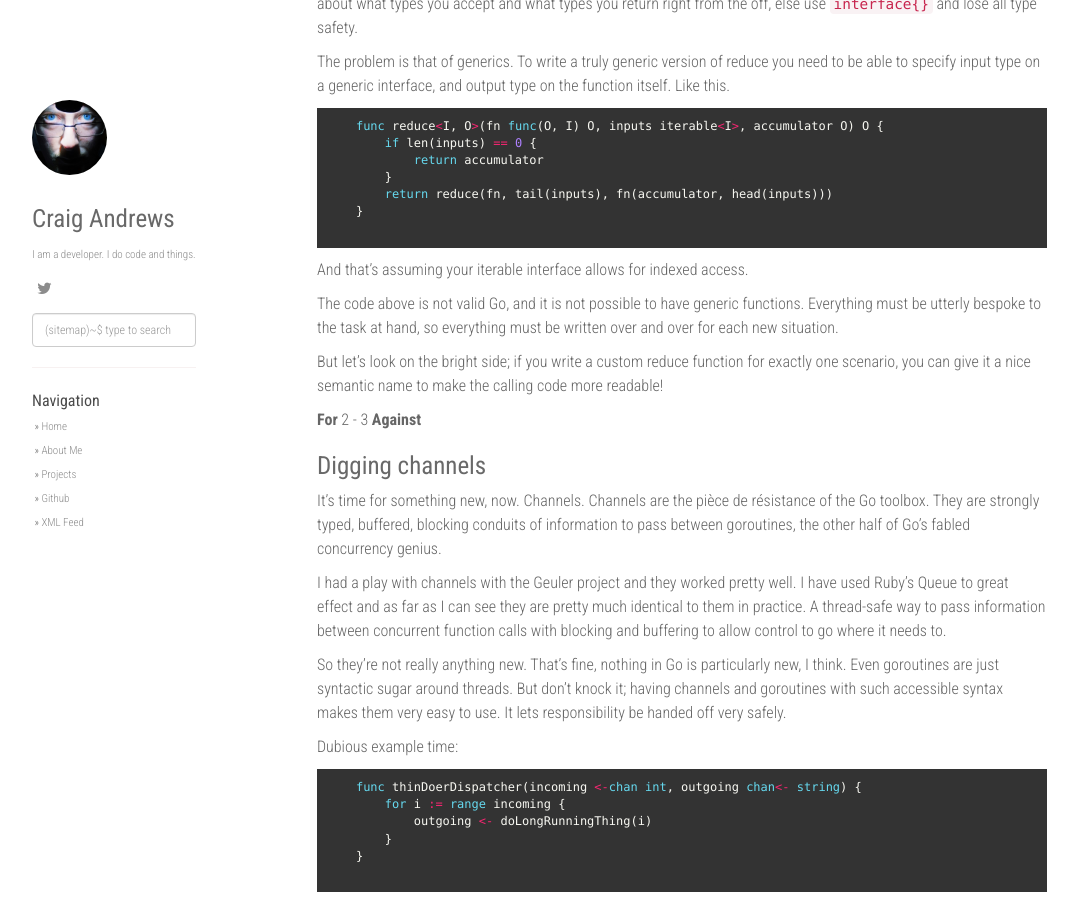
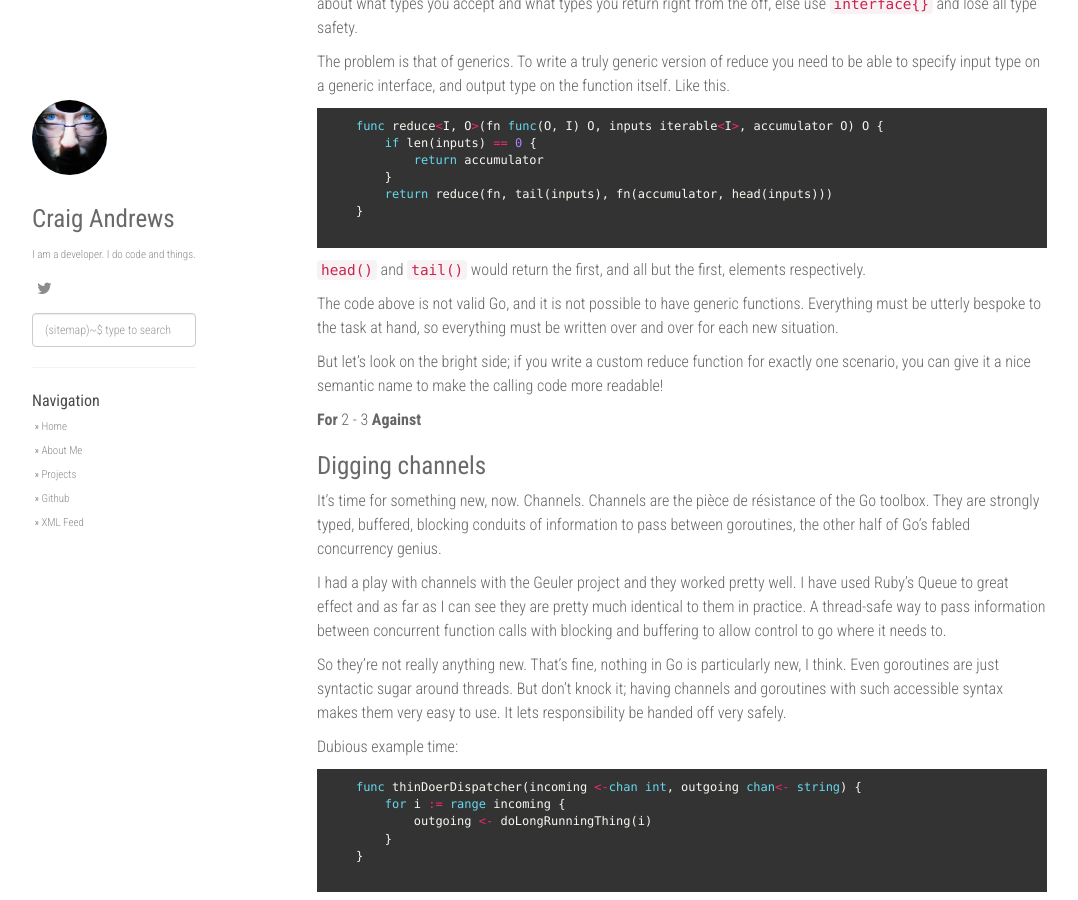
Before and after one commit to doozr/doozr.github.io, a Jekyll site: the page built from _posts/2016-07-05-get-up-and-go.md, in a window 1280 px wide and 900 px high, scrolled down 4758 px. Shown: the whole window, without its empty margins (53-1131 px from the left). Built offline with Jekyll 4.4.1, drawn with Linux system fonts in a browser that asks for light colours; nearby versions of some CDN libraries; comment, search, counter and statistics services are not loaded.

Commit message:
Head and tail are not indexed

```diff
--- a/_posts/2016-07-05-get-up-and-go.md
+++ b/_posts/2016-07-05-get-up-and-go.md
@@ -309,7 +309,8 @@ and output type on the function itself. Like this.
     }
     {% endhighlight %}
 
-And that's assuming your iterable interface allows for indexed access.
+`head()` and `tail()` would return the first, and all but the first,
+elements respectively.
 
 The code above is not valid Go, and it is not possible to have generic
 functions. Everything must be utterly bespoke to the task at hand, so
```
